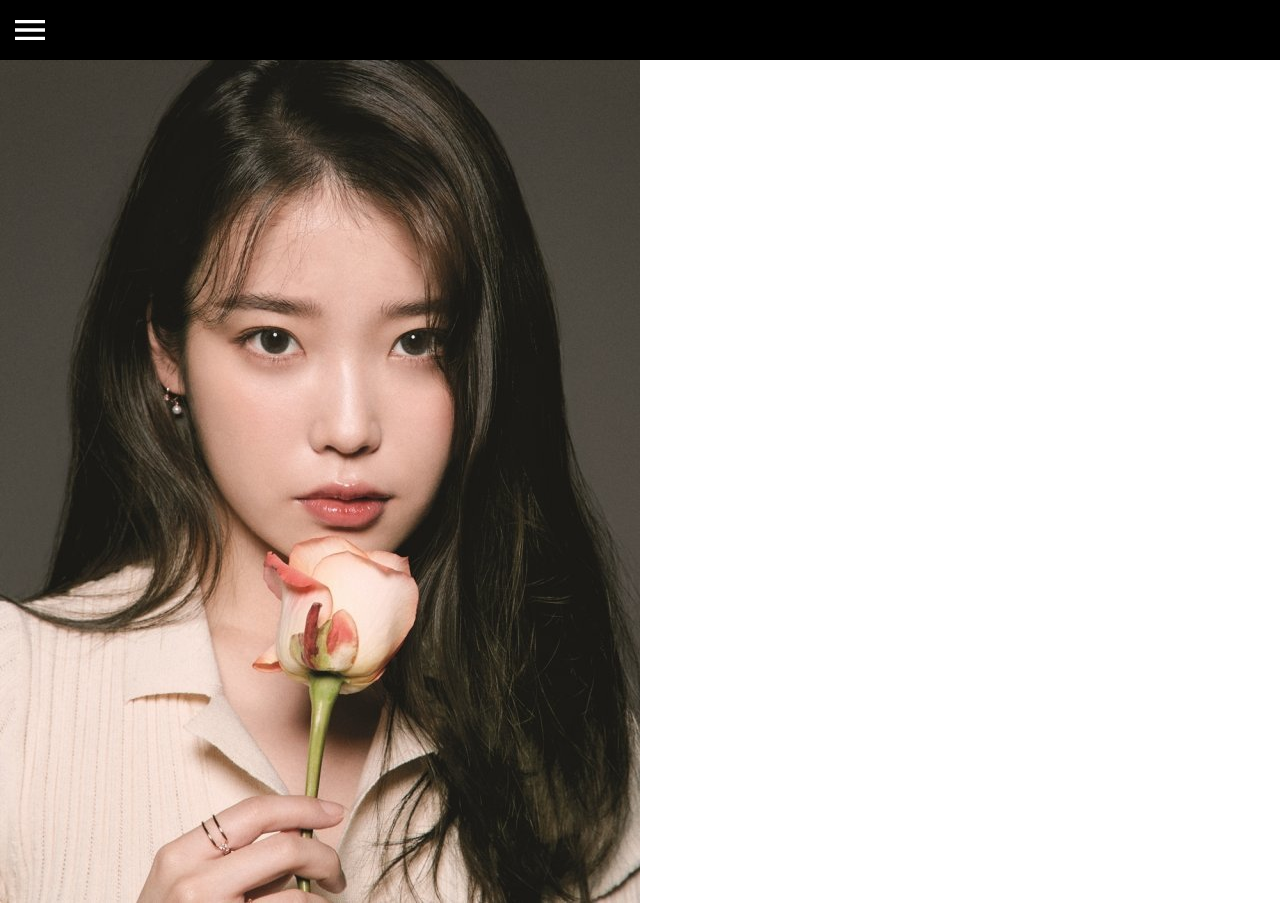
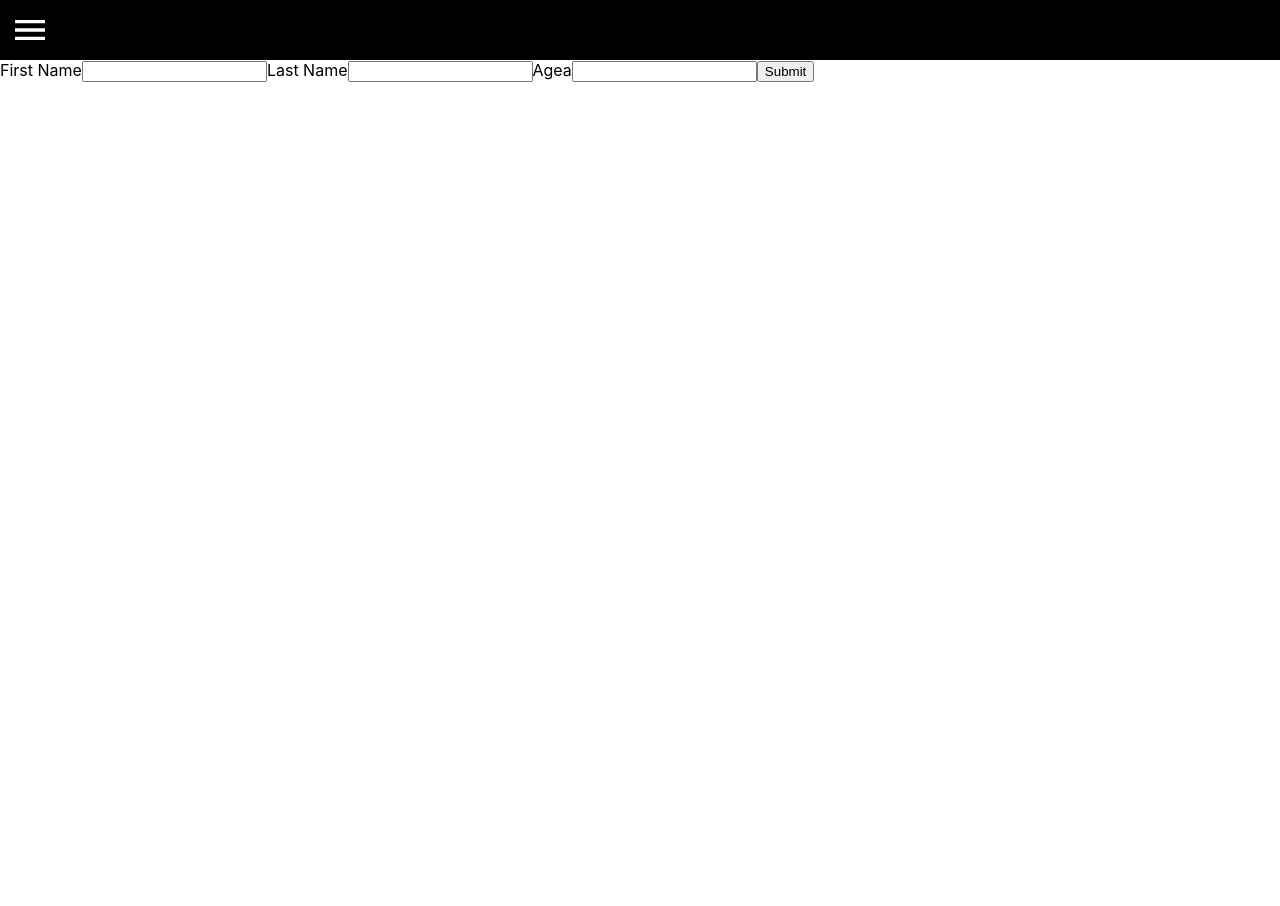
Before and after one commit to Minwukong/BulkUp, a React (Create React App) app in the folder frontend/: page /login in a window 1280 px wide. After the commit the page ends 800 px from the top, so only its background shows below. Built offline with nearby package versions, Linux system fonts and the light colour scheme.

Commit message:
----------- 프론트 엔드 모듈 추가 ----------------

```diff
--- a/frontend/package.json
+++ b/frontend/package.json
@@ -16,6 +16,8 @@
     "@types/quill": "^2.0.6",
     "@types/react": "^17.0.0",
     "@types/react-dom": "^17.0.0",
+    "@types/react-router-dom": "^5.1.7",
+    "@types/sass": "^1.16.0",
     "@types/styled-components": "^5.1.9",
     "axios": "^0.21.1",
     "emotion": "^11.0.0",
@@ -23,6 +25,7 @@
     "react": "^17.0.2",
     "react-dom": "^17.0.2",
     "react-hook-form": "^7.6.0",
+    "react-router-dom": "^5.2.0",
     "react-scripts": "4.0.3",
     "styled-components": "^5.3.0",
     "styled-reset": "^4.3.4",
--- a/frontend/src/App.tsx
+++ b/frontend/src/App.tsx
@@ -1,12 +1,17 @@
-import './App.css';
-import GlobalStyled from './styles/GlobalStyled';
+import React from 'react';
+import { BrowserRouter as Router, Switch, Route } from 'react-router-dom';
+
 import MainPage from './pages/MainPage';
+import LoginPage from './pages/LoginPage';
+
 function App() {
     return (
-        <>
-            <GlobalStyled />
-            <MainPage></MainPage>
-        </>
+        <Router>
+            <Switch>
+                <Route path="/" component={MainPage} exact />
+                <Route path="/login" component={LoginPage} exact />
+            </Switch>
+        </Router>
     );
 }
 
--- a/frontend/src/components/common/Login.tsx
+++ b/frontend/src/components/common/Login.tsx
@@ -1,30 +1,59 @@
 import React from 'react';
 import { useForm } from 'react-hook-form';
 
-export default function App() {
+interface IFormInput {
+    firstName: string;
+    lastName: string;
+    age: number;
+    example: string;
+}
+
+const Login = () => {
     const {
         register,
         handleSubmit,
+        watch,
         formState: { errors },
-    } = useForm();
-    const onSubmit = (data) => console.log(data);
+    } = useForm<IFormInput>();
+
+    const onSubmit = (data: IFormInput) => {
+        alert(JSON.stringify(data));
+    }; // your form submit function which will invoke after successful validation
+
+    console.log(watch('example')); // you can watch individual input by pass the name of the input
 
     return (
         <form onSubmit={handleSubmit(onSubmit)}>
-            <label htmlFor="name">Name</label>
+            <label>First Name</label>
             <input
-                id="name"
-                {...register('name', { required: true, maxLength: 30 })}
+                {...register('firstName', {
+                    required: true,
+                    maxLength: 20,
+                    pattern: /^[A-Za-z]+$/i,
+                })}
             />
-            {errors.name && errors.name.type === 'required' && (
-                <span>This is required</span>
+            {errors?.firstName?.type === 'required' && (
+                <p>This field is required</p>
             )}
-            {errors.name && errors.name.type === 'maxLength' && (
-                <span>Max length exceeded</span>
+            {errors?.firstName?.type === 'maxLength' && (
+                <p>First name cannot exceed 20 characters</p>
+            )}
+            {errors?.firstName?.type === 'pattern' && (
+                <p>Alphabetical characters only</p>
+            )}
+            <label>Last Name</label>
+            <input {...register('lastName', { pattern: /^[A-Za-z]+$/i })} />
+            {errors?.lastName?.type === 'pattern' && (
+                <p>Alphabetical characters only</p>
+            )}
+            <label>Age</label>a
+            <input {...register('age', { min: 18, max: 99 })} />
+            {errors.age && (
+                <p>You Must be older then 18 and younger then 99 years old</p>
             )}
             <input type="submit" />
         </form>
     );
-}
+};
 
-// react-hook-form 구조로 metarial ui사용해서 폼 구현합시다
+export default Login;
--- a/frontend/src/index.tsx
+++ b/frontend/src/index.tsx
@@ -3,6 +3,10 @@ import ReactDOM from 'react-dom';
 import './index.css';
 import App from './App';
 import reportWebVitals from './reportWebVitals';
+
+export { default as Main } from './pages/MainPage';
+export { default as Auth } from './pages/LoginPage';
+export { default as NotFound } from './pages/NotFound';
 
 ReactDOM.render(
     <React.StrictMode>
--- a/frontend/src/pages/LoginPage.tsx
+++ b/frontend/src/pages/LoginPage.tsx
@@ -1 +1,14 @@
+import React from 'react';
+import Header from '../components/common/Header/Header';
+import Login from '../components/common/Login';
+
+const LoginPage = () => {
+    return (
+        <>
+            <Header />
+            <Login />
+        </>
+    );
+};
+
 export default LoginPage;
--- /dev/null
+++ b/frontend/src/pages/NotFound.tsx
@@ -0,0 +1,7 @@
+import React from 'react';
+
+const NotFound = () => {
+    return <div>NotFound Page</div>;
+};
+
+export default NotFound;
--- a/package.json
+++ /dev/null
@@ -1,6 +0,0 @@
-{
-  "dependencies": {
-    "@hookform/resolvers": "^2.5.1",
-    "yup": "^0.32.9"
-  }
-}
```
Also changed, not shown: frontend/src/AppHook.tsx (deleted, +0 -35 lines), frontend/src/components/Form.tsx (deleted, +0 -28 lines), frontend/src/hooks/useInput.tsx (deleted), 2 other files (tests, documents, lock files or other folders).
